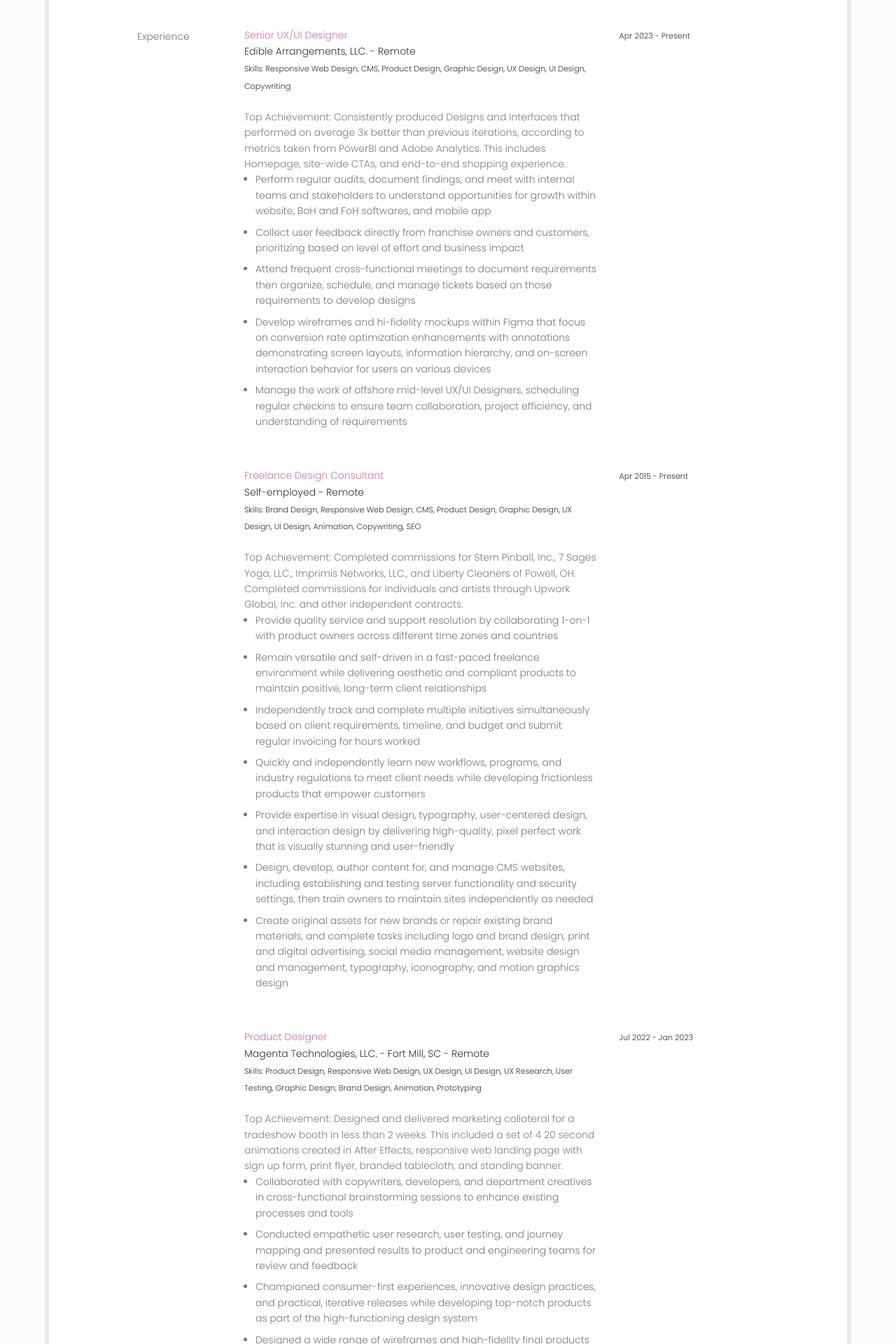
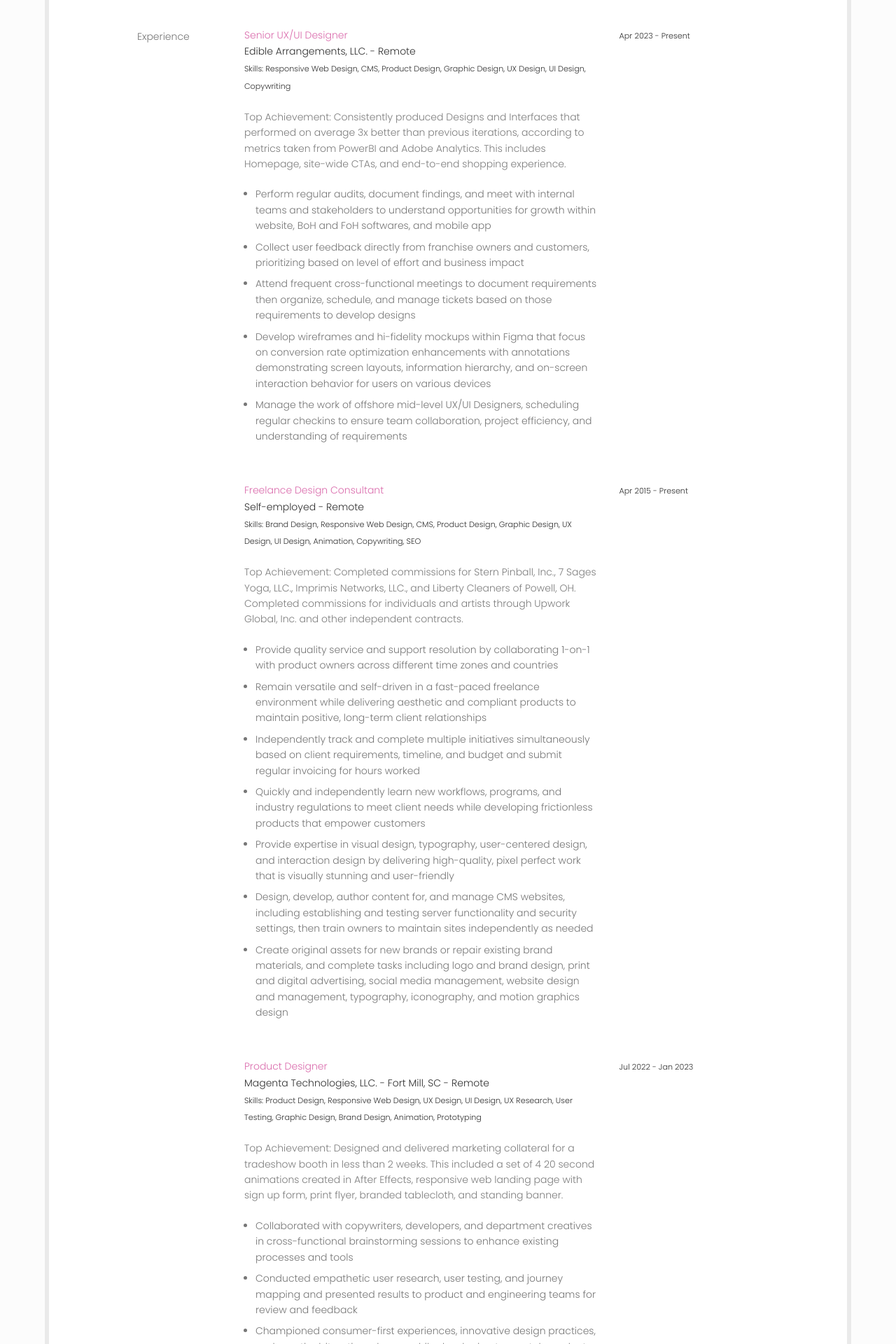
Before and after one commit to Kaedurr/portfolio, a Jekyll site: the page built from resume.html, in a window 1280 px wide. Shown: the part 2058-3978 px from the top of the page at 70% size. Built offline with Jekyll 4.4.1, drawn with Linux system fonts in a browser that asks for light colours; some web fonts are replaced.

Commit message:
Update resume page "Achievement" section spacing
Update the spacing between "Achievement" and bulleted list within each job listing.

```diff
--- a/resume.html
+++ b/resume.html
@@ -149,7 +149,7 @@ categories: Kate Durr, Resume
 				     <div class="col-md-7 col-md-offset-2">
 				     <span class="more">
 				     		Top Achievement: Consistently produced Designs and Interfaces that performed on average 3x better than previous iterations, according to metrics taken from PowerBI and Adobe Analytics. This includes Homepage, site-wide CTAs, and end-to-end shopping experience.
-				     </span><br/>
+				     </span><br/><br/>
 				     <span class="more">
 				     	<ul class="resume-list">
 				     		<li>Perform regular audits, document findings, and meet with internal teams and stakeholders to understand opportunities for growth within website, BoH and FoH softwares, and mobile app</li>
@@ -172,7 +172,7 @@ categories: Kate Durr, Resume
 				     <div class="col-md-7 col-md-offset-2">
 				     <span class="more">
 				     		Top Achievement: Completed commissions for Stern Pinball, Inc., 7 Sages Yoga, LLC., Imprimis Networks, LLC., and Liberty Cleaners of Powell, OH. Completed commissions for individuals and artists through Upwork Global, Inc. and other independent contracts.
-				     </span><br/>
+				     </span><br/><br/>
 				     <span class="more">
 				     	<ul class="resume-list">
 				     		<li>Provide quality service and support resolution by collaborating 1-on-1 with product owners across different time zones and countries</li>
@@ -197,7 +197,7 @@ categories: Kate Durr, Resume
 			        <div class="col-md-7 col-md-offset-2">
 				     <span class="more">
 				     		Top Achievement: Designed and delivered marketing collateral for a tradeshow booth in less than 2 weeks. This included a set of 4 20 second animations created in After Effects, responsive web landing page with sign up form, print flyer, branded tablecloth, and standing banner.
-				     </span><br/>
+				     </span><br/><br/>
 				     <span class="more">
 				     	<ul class="resume-list">
 				     		<li>Collaborated with copywriters, developers, and department creatives in cross-functional brainstorming sessions to enhance existing processes and tools</li>
@@ -220,7 +220,7 @@ categories: Kate Durr, Resume
 			        <div class="col-md-7 col-md-offset-2">
 				     <span class="more">
 				     		Top Achievement: Completed initiatives that became the top 3 conversion sources for the business, increasing annual profit by 60%. Designed, authored, and published a 16-page catalog reaching 240,000 households. Designed and developed a 63-page responsive Wordpress website in under 8 months, optimizing for better UX, SEO, and page speed.
-				     </span><br/>
+				     </span><br/><br/>
 				     <span class="more">
 				     	<ul class="resume-list">
 				     		<li>Transformed broad, conceptual ideas into scalable products including interactive web landing pages, digital and print advertisements, social media content, and secure patient forms</li>
@@ -243,7 +243,7 @@ categories: Kate Durr, Resume
 			        <div class="col-md-7 col-md-offset-2">
 				     <span class="more">
 				     		Top Achievement: Worked as the only designer on a multi-million dollar ecommerce website redesign project for the Cardinal Health Market B2B platform containing over 100,000 medical products. Designed the new responsive website from workflows as old as 1999 using Adobe Photoshop, Zeplin, and AEM as part of an Agile scrum workflow.
-				     </span><br/>
+				     </span><br/><br/>
 				     <span class="more">
 				     	<ul class="resume-list">
 				     		<li>Provided visual direction and ensured the execution of creative projects met high standards by collaborating closely with on-shore and off-shore frontend and backend development teams</li>
```
